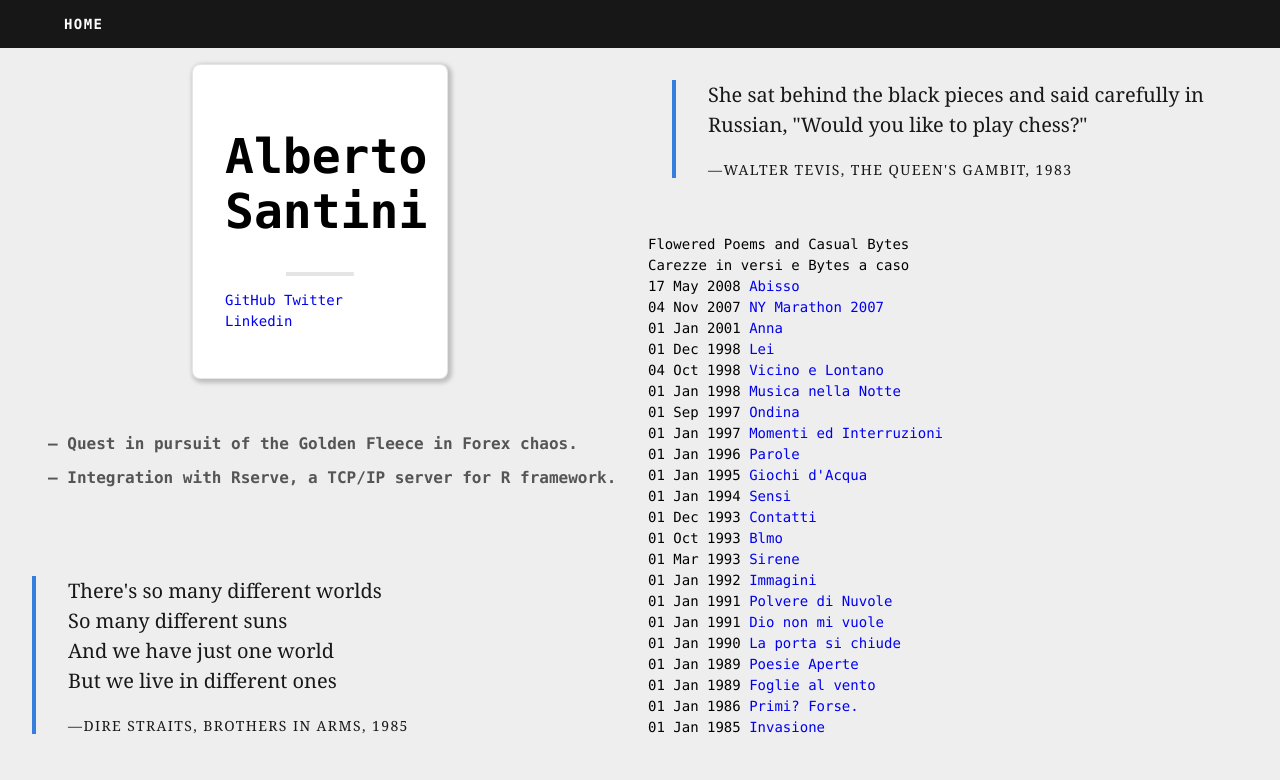
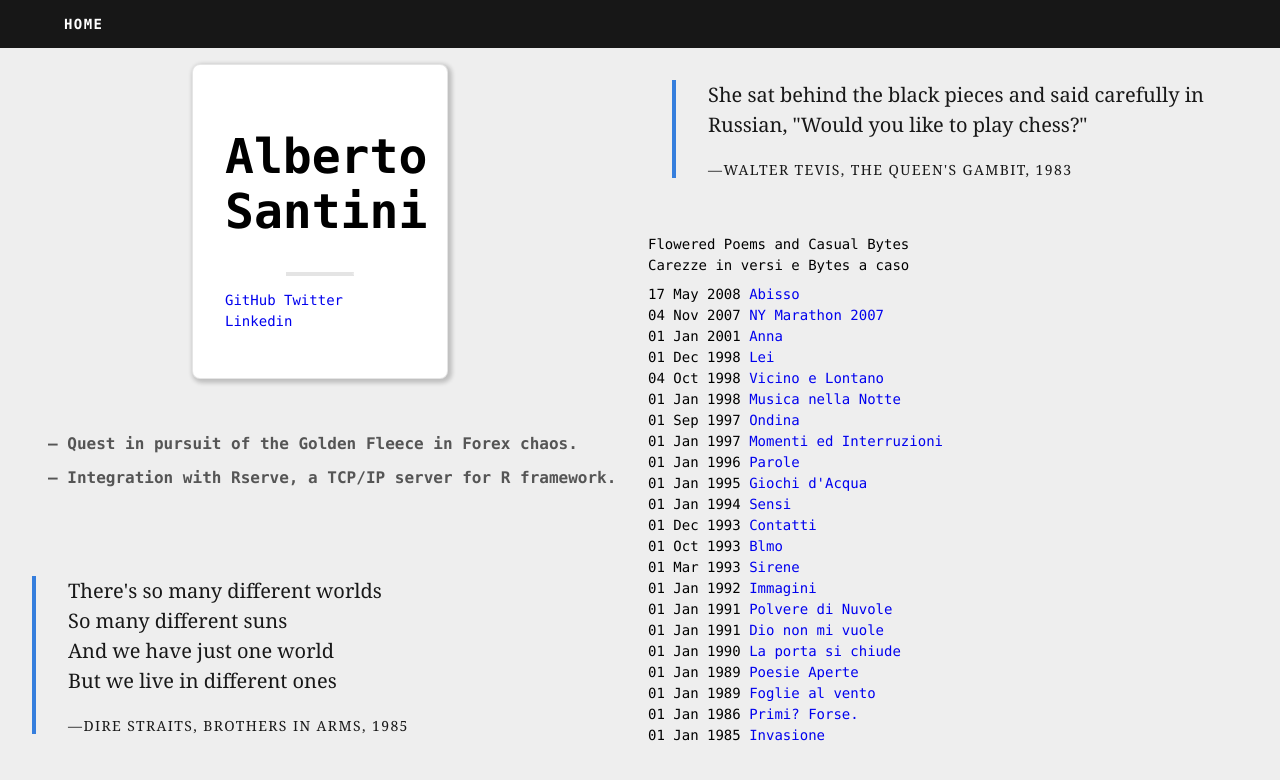
Before and after one commit to albertosantini/albertosantini.github.com, a Jekyll site: the page built from index.html, in a window 1280 px wide. Shown: the top 780 px of the page. Built offline with Jekyll 4.4.1, drawn with Linux system fonts in a browser that asks for light colours; nearby versions of some CDN libraries; the list of posts is cut into pages by our own code.

Commit message:
Add bottom margin to Flowered Poems title list.

```diff
--- a/index.html
+++ b/index.html
@@ -55,7 +55,7 @@ title: Alberto Santini
 
         <dl class="lh-copy pa2 mt0">
             <dt class="f6">Flowered Poems and Casual Bytes<dt>
-            <dt class="f6">Carezze in versi e Bytes a caso<dt>
+            <dt class="f6 mb2">Carezze in versi e Bytes a caso<dt>
             {% for post in paginator.posts %}
             <dt class="f6">{{ post.date | date_to_string }} <a class="link underline-hover" href="{{ post.url }}">{{ post.title }}</a></dt>
             {% endfor %}
```
